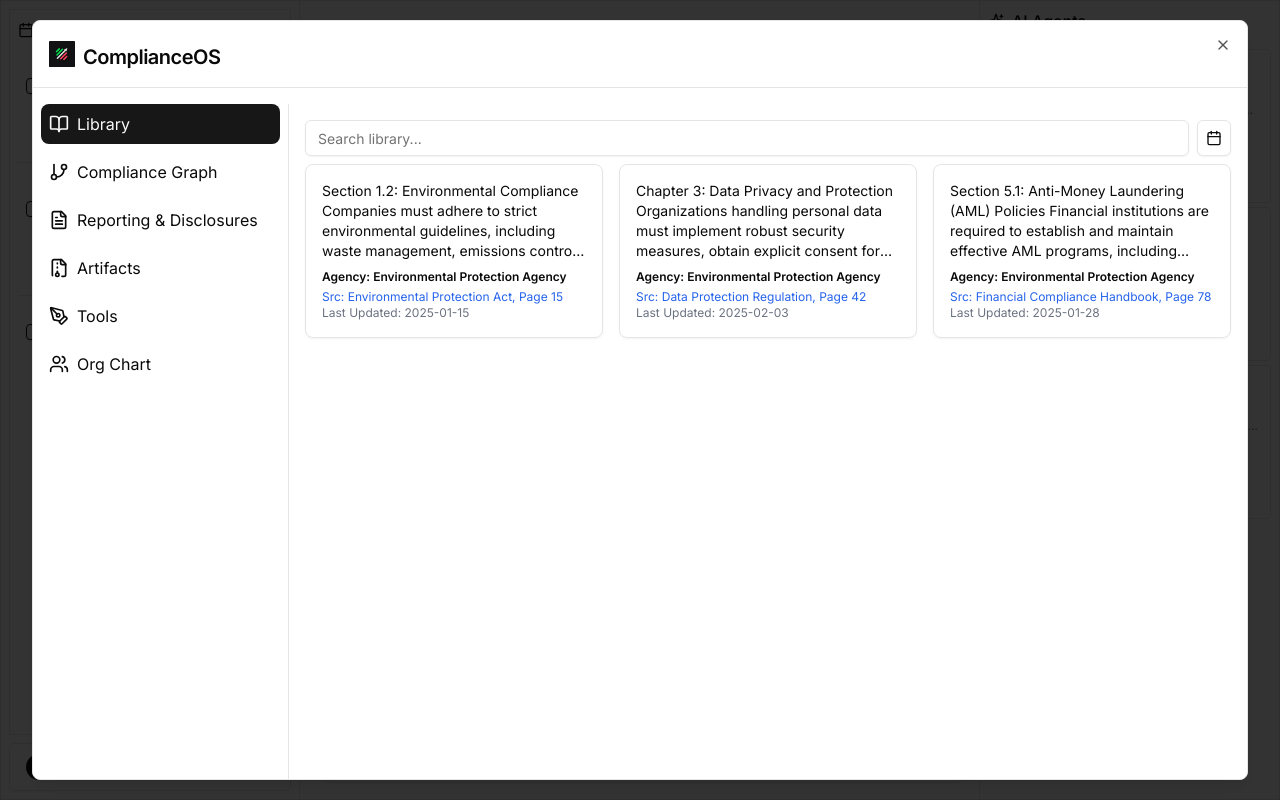
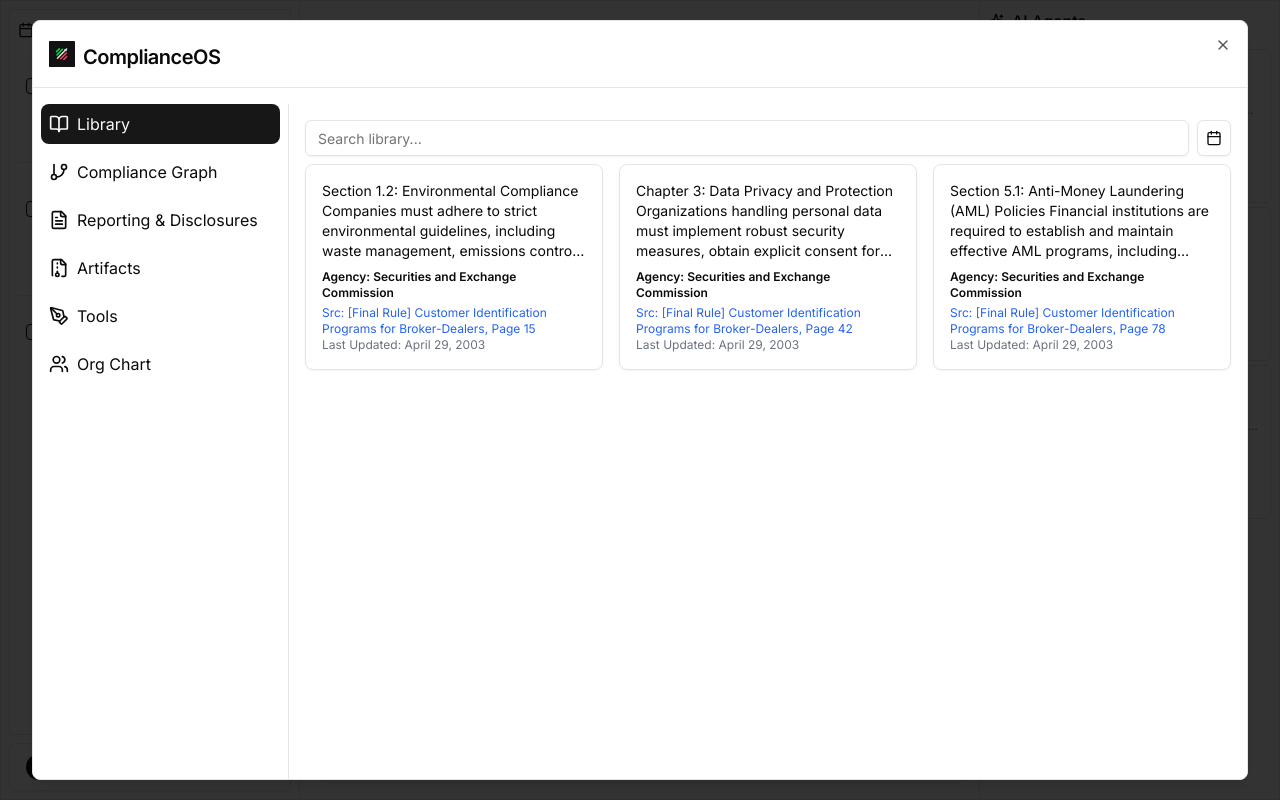
Before and after one commit to AkshatBhatia46/onfin-img, a Next.js app: page / in a window 1280 px wide. Both pictures are taken after a click on the button "Compliance OS". Built offline with nearby package versions, Linux system fonts and the light colour scheme.

Commit message:
Library Data

```diff
--- a/components/home/compliance-graph-modal.tsx
+++ b/components/home/compliance-graph-modal.tsx
@@ -505,7 +505,7 @@ export function ComplianceGraphModal({
                           {item.content}
                         </p>
                         <p className="text-xs font-semibold mb-1">
-                          Agency: Environmental Protection Agency
+                          Agency: Securities and Exchange Commission
                         </p>
                         <div className="text-xs text-gray-500">
                           <p>
@@ -517,10 +517,11 @@ export function ComplianceGraphModal({
                               }}
                               className="text-blue-600 hover:underline"
                             >
-                              Src: {item.source}, Page {item.pageNo}
+                              Src: [Final Rule] Customer Identification Programs
+                              for Broker-Dealers, Page {item.pageNo}
                             </a>
                           </p>
-                          <p>Last Updated: {item.lastUpdated}</p>
+                          <p>Last Updated: April 29, 2003</p>
                         </div>
                       </div>
                     ))}
```
